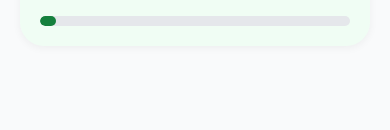
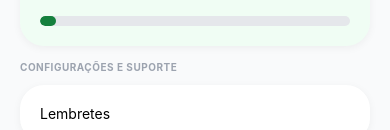
Before and after one commit to Luis-nand0/UceFisio, a React Native app: screen / in a window 390 px wide. Shown: the part 711-841 px from the top of the page. Built offline with nearby package versions, Linux system fonts and the light colour scheme.

Commit message:
'configuracaoSuporte'

```diff
--- a/screen/PerfilComponent.js
+++ b/screen/PerfilComponent.js
@@ -110,6 +110,19 @@ export default function PerfilComponent() {
             />
           </View>
         </View>
+
+          <Text style={styles.cardLabel}>CONFIGURAÇÕES E SUPORTE</Text>
+          <View style={[styles.row, styles.card]}>
+              <Text>Lembretes</Text>
+          </View>
+          <View style={[styles.row, styles.card]}>
+              <Text>Notificações</Text>
+          </View>
+          <View style={[styles.row, styles.card]}>
+              <Text>Privacidade e Dados</Text>
+          </View>
+
+
 
       </ScrollView>
     </SafeAreaView>
```
